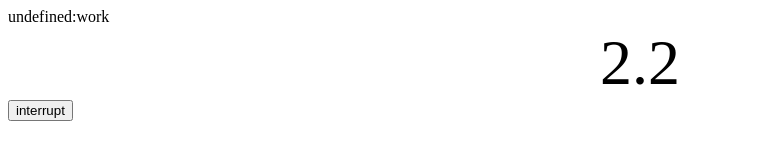
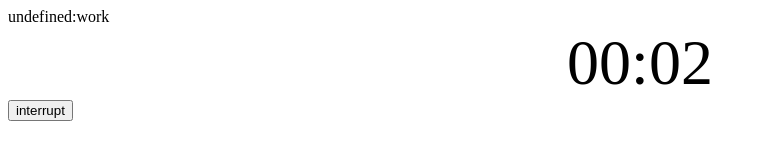
Before and after one commit to chocolat0w0/temcho, a plain HTML site: page index.html in a window 1280 px wide. Both pictures are taken after a click on the button "start". Shown: the whole page, without its empty margins (0-765 px from the left). Drawn offline with Linux system fonts and the light colour scheme.

Commit message:
【変更】時間表時を「分：秒」に変更

```diff
--- a/index.html
+++ b/index.html
@@ -7,7 +7,7 @@
 </HEAD>
 <BODY onload="temcho.Timer.prototype.startUp();">
 	<div id="status">debug用</div>
-	<div id="timer" style="font-size:64px; text-align:center;">25.0</div>
+	<div id="timer" style="font-size:64px; text-align:center;">25:00</div>
 	<input id="btn" type="button" value="start" onclick="temcho.Timer.prototype.clickBtn();">
 </BODY>
 </HTML>
--- a/temcho.js
+++ b/temcho.js
@@ -37,8 +37,8 @@ temcho.Timer.prototype.startUp = function() {
 	this.setTime(5.0);
 	this.setBtnLabel("start");
 
-	if ((idTimer = document.getElementById('timer')) != null) {
-		idTimer.innerHTML = this.getTime();
+	if (document.getElementById('timer') != null) {
+		putForwardTime('timer', this.getTime());
 	}
 
 };
@@ -52,18 +52,18 @@ temcho.Timer.prototype.clickBtn = function() {
 		this.setStatus("work");
 		this.setBtnLabel("interrupt");
 
-		// setIntervalの中ではthisがobjectWindowに書き変わるため、一時保存する
-		var self = this;
+		// thisがobjectWindowに書き変わるため、一時保存する
+		var that = this;
 		Timer1 = setInterval(function() {
-			restTime = maxTime - ((new Date().getTime() - initialTime)/1000);
+			restTime = calcRestTime(maxTime, initialTime);
 
-			if ((idTimer = document.getElementById('timer')) != null) {
-				idTimer.innerHTML = restTime.toFixed(1);
+			if (document.getElementById('timer') != null) {
+				putForwardTime('timer', restTime);
 			}
 			if (restTime <= 0) {
 				clearInterval(Timer1);
-				self.setMode("off");
-				self.setStatus("stop");
+				that.setMode("off");
+				that.setStatus("stop");
 				//ポップアップで休憩時間を知らせる
 				//ポップアップのstartボタンを押すとoffモードでタイマースタート
 		}
@@ -84,3 +84,26 @@ temcho.Timer.prototype.clickBtn = function() {
 
 
 };
+
+// 残り時間を計算する
+function calcRestTime(maxTime, initialTime) {
+	var now = new Date();
+	return restTime = (maxTime - ((now.getTime() - initialTime)/1000));
+}
+
+// 時間を表示形式に成形して表示する（分：秒）
+function putForwardTime(id, time) {
+	var seconds = Math.round(time);
+	var minutes = Math.round(seconds / 60);
+	seconds = toPaddingZeroString(seconds % 60);
+	minutes = toPaddingZeroString(minutes % 60);
+	document.getElementById(id).innerHTML = minutes + ":" + seconds;
+}
+
+function toPaddingZeroString(num) {
+	if (num < 10) {
+		return "0" + num;
+	} else {
+		return String(num);
+	}
+}
```
